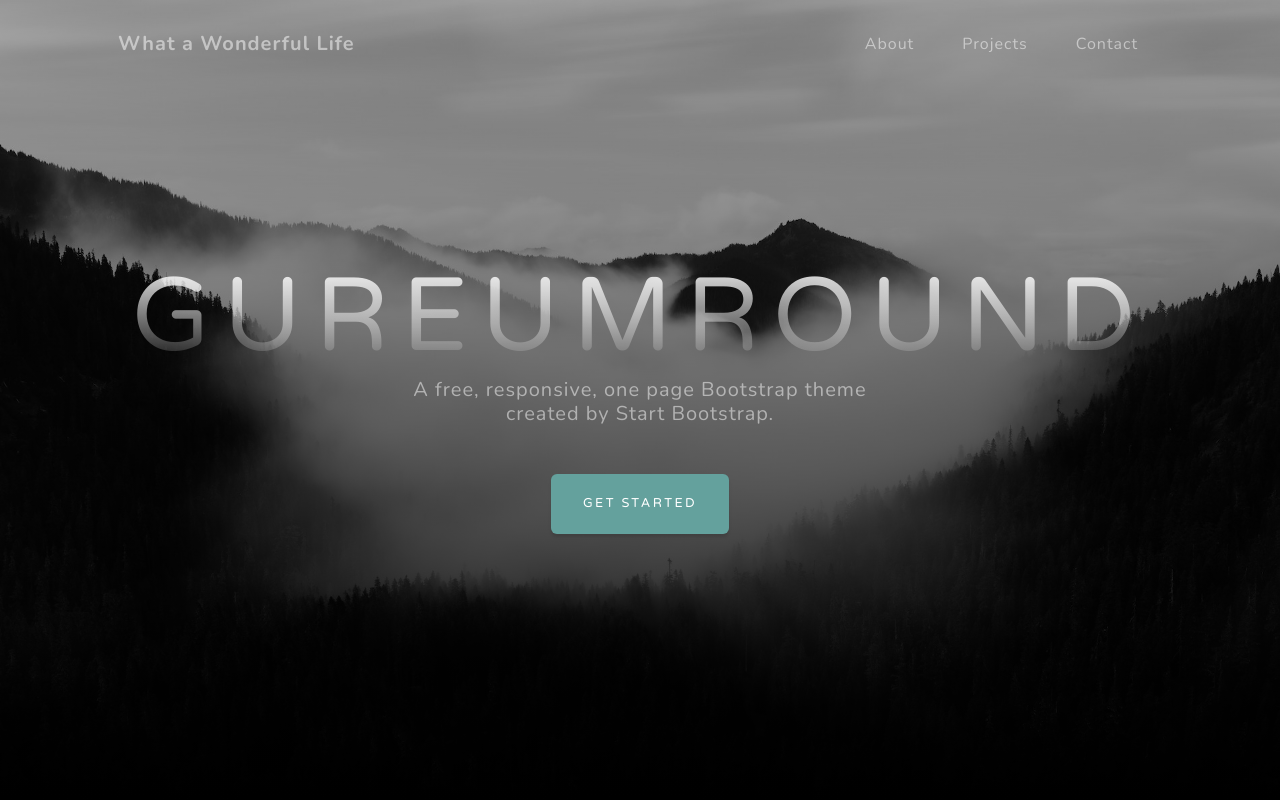
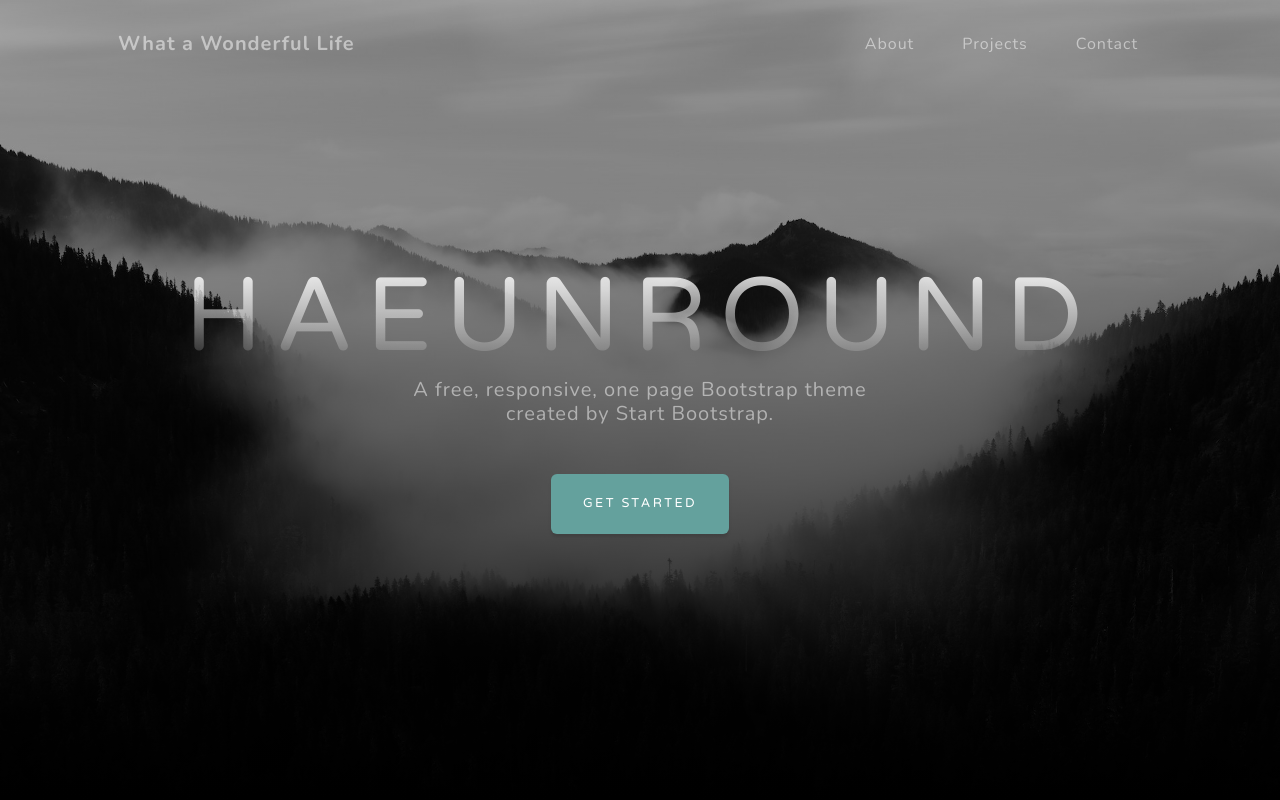
Before and after one commit to haeun-moon/docker-ci, a plain HTML site: page index.html in a window 1280 px wide. Shown: the top 800 px of the page. Drawn offline with nearby package versions, Linux system fonts and the light colour scheme.

Commit message:
Update index.html

```diff
--- a/index.html
+++ b/index.html
@@ -38,7 +38,7 @@
             <div class="container px-4 px-lg-5 d-flex h-100 align-items-center justify-content-center">
                 <div class="d-flex justify-content-center">
                     <div class="text-center">
-                        <h1 class="mx-auto my-0 text-uppercase">GUREUMround</h1>
+                        <h1 class="mx-auto my-0 text-uppercase">haeunround</h1>
                         <h2 class="text-white-50 mx-auto mt-2 mb-5">A free, responsive, one page Bootstrap theme created by Start Bootstrap.</h2>
                         <a class="btn btn-primary" href="#about">Get Started</a>
                     </div>
```
